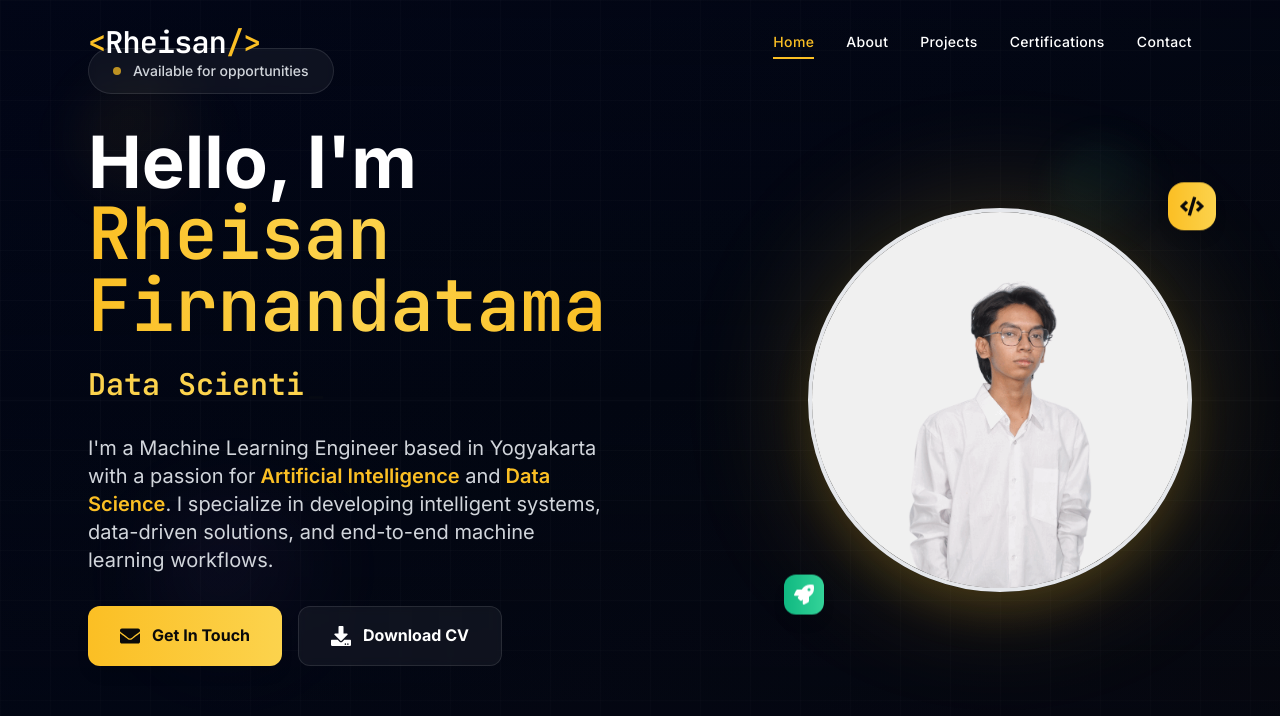
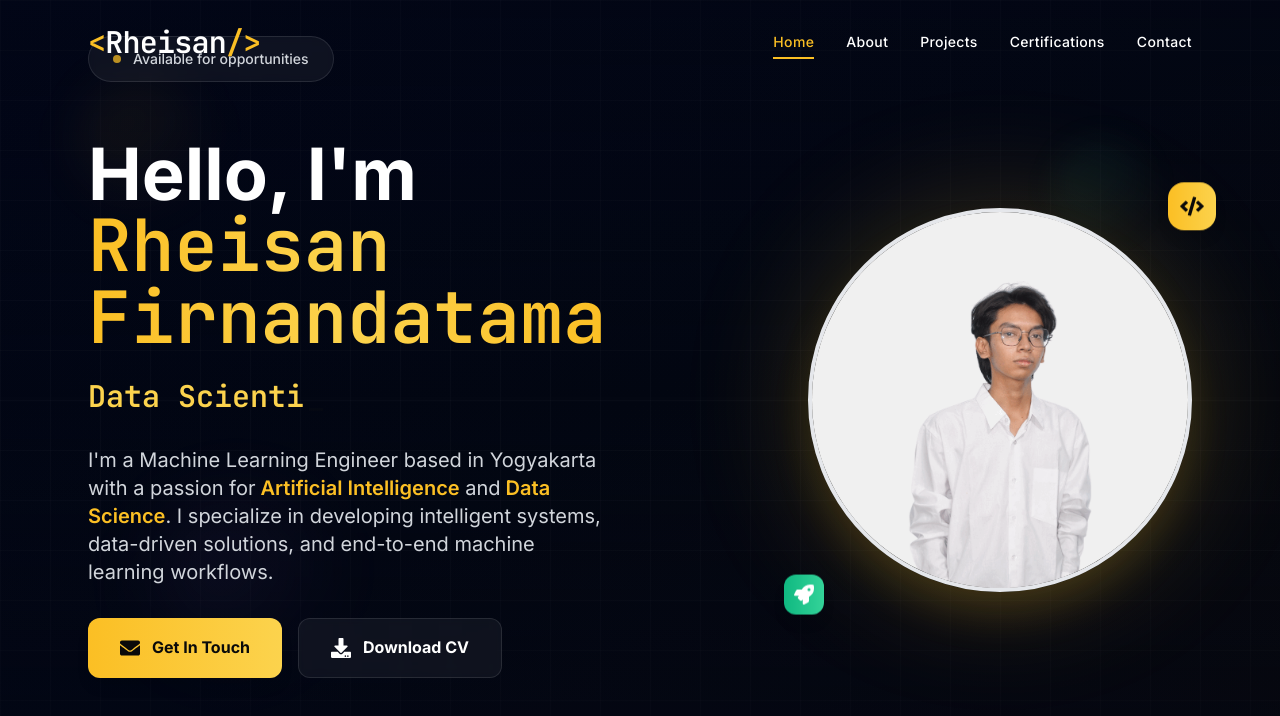
Before and after one commit to xxyyzzpp/dump1, a React (Vite) app: page / in a window 1280 px wide. Shown: the top 716 px of the page. Built offline with nearby package versions, Linux system fonts and the light colour scheme.

Commit message:
Fix Homepage Layout and Add Social Media Buttons

```diff
--- a/src/components/Home/Hero.jsx
+++ b/src/components/Home/Hero.jsx
@@ -72,8 +72,8 @@
 
           {/* Text Content */}
           <div className="space-y-8 text-center lg:text-left order-2 lg:order-1" data-aos="fade-up">
-            {/* Status Indicator */}
-            <div className="inline-flex items-center gap-3 px-6 py-3 bg-white/5 backdrop-blur-sm border border-white/10 rounded-full hover:border-primary-400/30 transition-all duration-300">
+            {/* Status Indicator - Fixed positioning */}
+            <div className="inline-flex items-center gap-3 px-6 py-3 bg-white/5 backdrop-blur-sm border border-white/10 rounded-full hover:border-primary-400/30 transition-all duration-300 mb-6">
               <div className="w-2 h-2 bg-primary-400 rounded-full animate-pulse" />
               <span className="text-sm font-medium text-gray-300">Available for opportunities</span>
             </div>
```
